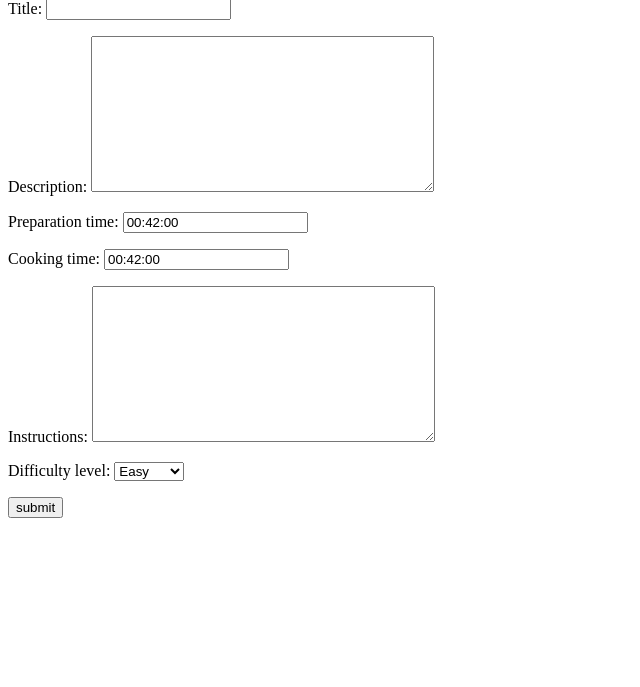
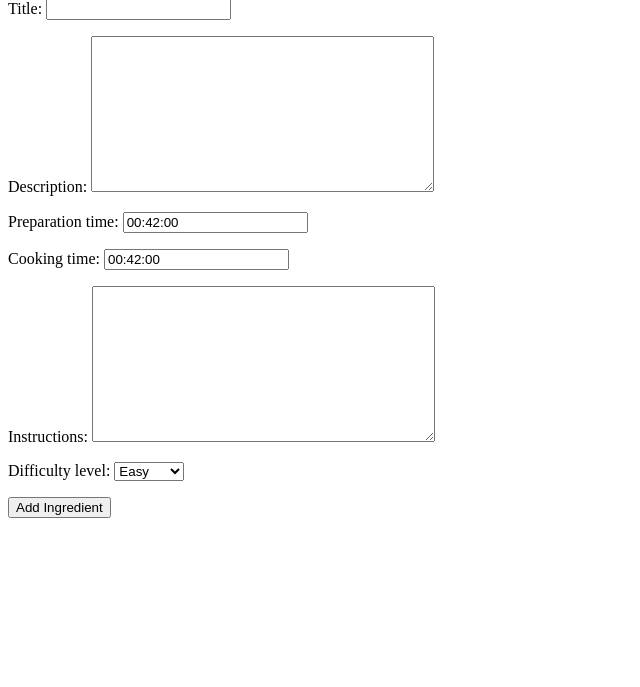
Before and after one commit to zibasoltani/OnlineRecipeManagementSystem, a Django app: page /recipe/create/ in a window 1280 px wide. Shown: the part 17-704 px from the top of the page, without its empty margins (0-640 px from the left). Run offline with Django 5.2, Linux system fonts and the light colour scheme.

Commit message:
commit to main

```diff
--- a/templates/food/recipe_form.html
+++ b/templates/food/recipe_form.html
@@ -3,6 +3,6 @@
     <form action="" method="post">
     {% csrf_token %}
     {{ form.as_p }}
-    <input type="submit" value="submit">
+    <input type="submit" value="Add Ingredient">
     </form>
 {% endblock %}
```
